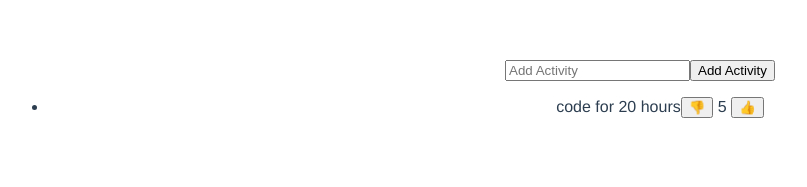
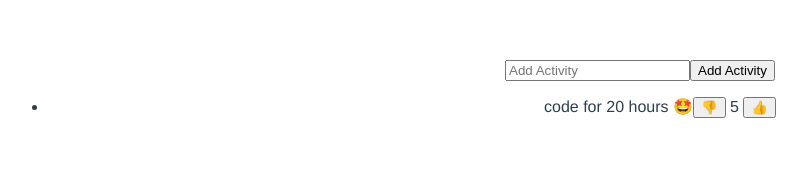
Before and after one commit to sammy-code98/activity-vote, a Vue app: page / in a window 1280 px wide. Shown: the top 187 px of the page, without its empty margins (0-807 px from the left). Built offline with nearby package versions, Linux system fonts and the light colour scheme; the HTML template or start-up script is replaced by a standard one.

Commit message:
add emojis on ui

```diff
--- a/src/App.vue
+++ b/src/App.vue
@@ -38,9 +38,9 @@ export default {
     increment(activityName) {
       this.$store.commit("increment", activityName);
     },
-    decrement(activityName){
-      this.$store.commit("decrement", activityName)
-    }
+    decrement(activityName) {
+      this.$store.commit("decrement", activityName);
+    },
   },
 };
 </script>
--- a/src/components/Activities.vue
+++ b/src/components/Activities.vue
@@ -1,8 +1,13 @@
 <template>
   <div class="container px-4">
-    <li class="bg-gray-200 shadow-sm rounded-md md:space-x-5 m-4">
-      <span class="text-lg text-gray-500">{{ activity.name }}</span>
-      <span>{{ emojis[0] }}</span>
+    <li class="bg-gray-200 shadow-sm w-full rounded-md md:space-x-5 md:m-4">
+      <span class="text-lg text-gray-500"
+        >{{ activity.name }}
+        <span v-if="activity.rating <= -5">{{ emojis.hateIt }}</span>
+        <span v-else-if="activity.rating <= -3">{{ emojis.argh }}</span>
+        <span v-else-if="activity.rating < 3">{{ emojis.meh }}</span>
+        <span v-else-if="activity.rating < 5">{{ emojis.nice }}</span>
+        <span v-else>{{ emojis.yay }}</span>
         <button
           class="bg-white shadow-md rounded-full m-3 px-2 py-2 md:px-3 md:py-2 md:m-3"
           @click="decrement(activity.name)"
@@ -16,6 +21,8 @@
         >
           👍
         </button>
+      </span>
+      <!-- <span>{{ emojis[0] }}</span> -->
     </li>
   </div>
 </template>
```
Lines whose indentation alone changed are shown as unchanged.
